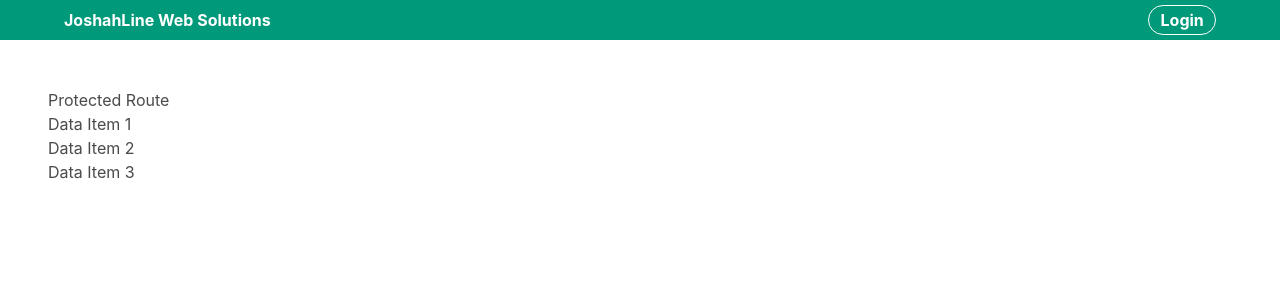
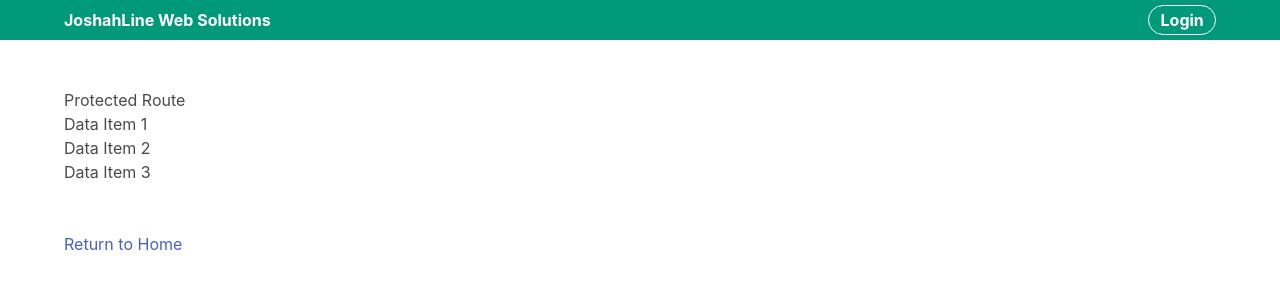
Before and after one commit to joshah-moors/jwt-frontend-react, a React (Create React App) app: page /data in a window 1280 px wide. Shown: the top 300 px of the page. Built offline with nearby package versions, Linux system fonts and the light colour scheme.

Commit message:
Added Home Link on protected route

```diff
--- a/src/pages/protected.js
+++ b/src/pages/protected.js
@@ -1,4 +1,5 @@
 import React, { Component } from 'react';
+import { Link } from 'react-router-dom';
 
 import ConnectedBanner from '../components/banner';
 
@@ -8,12 +9,16 @@ class ProtectedPage extends Component {
       <div>
         <ConnectedBanner />
         <div className="section">
+          <div className="container">
             <h1>Protected Route</h1>
             <ul>
               <li>Data Item 1</li>
               <li>Data Item 2</li>
               <li>Data Item 3</li>
             </ul>
+            <br /><br />
+            <Link to="/">Return to Home</Link>
+          </div>
         </div>
       </div>
     )
```
Lines whose indentation alone changed are shown as unchanged.
